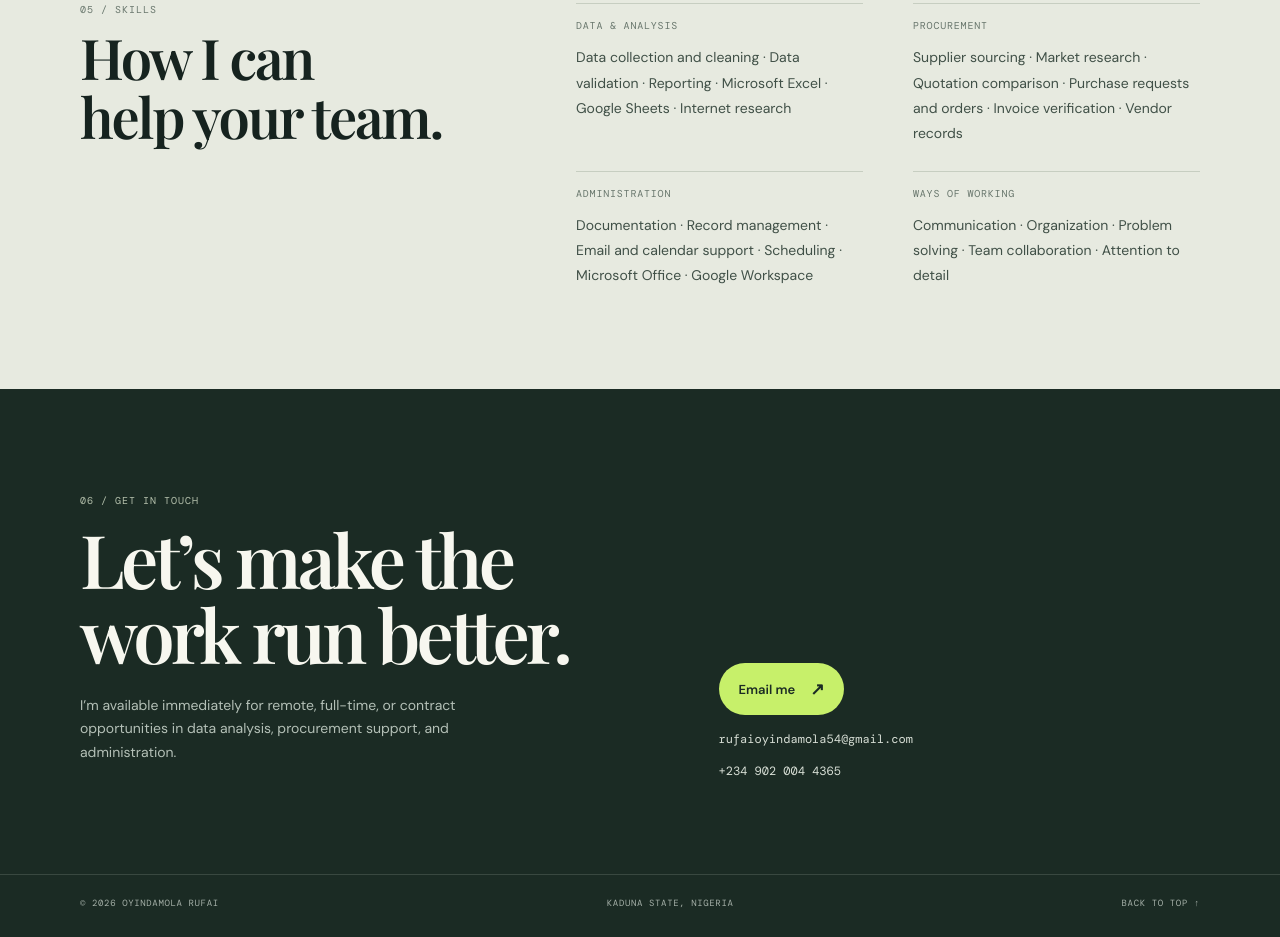
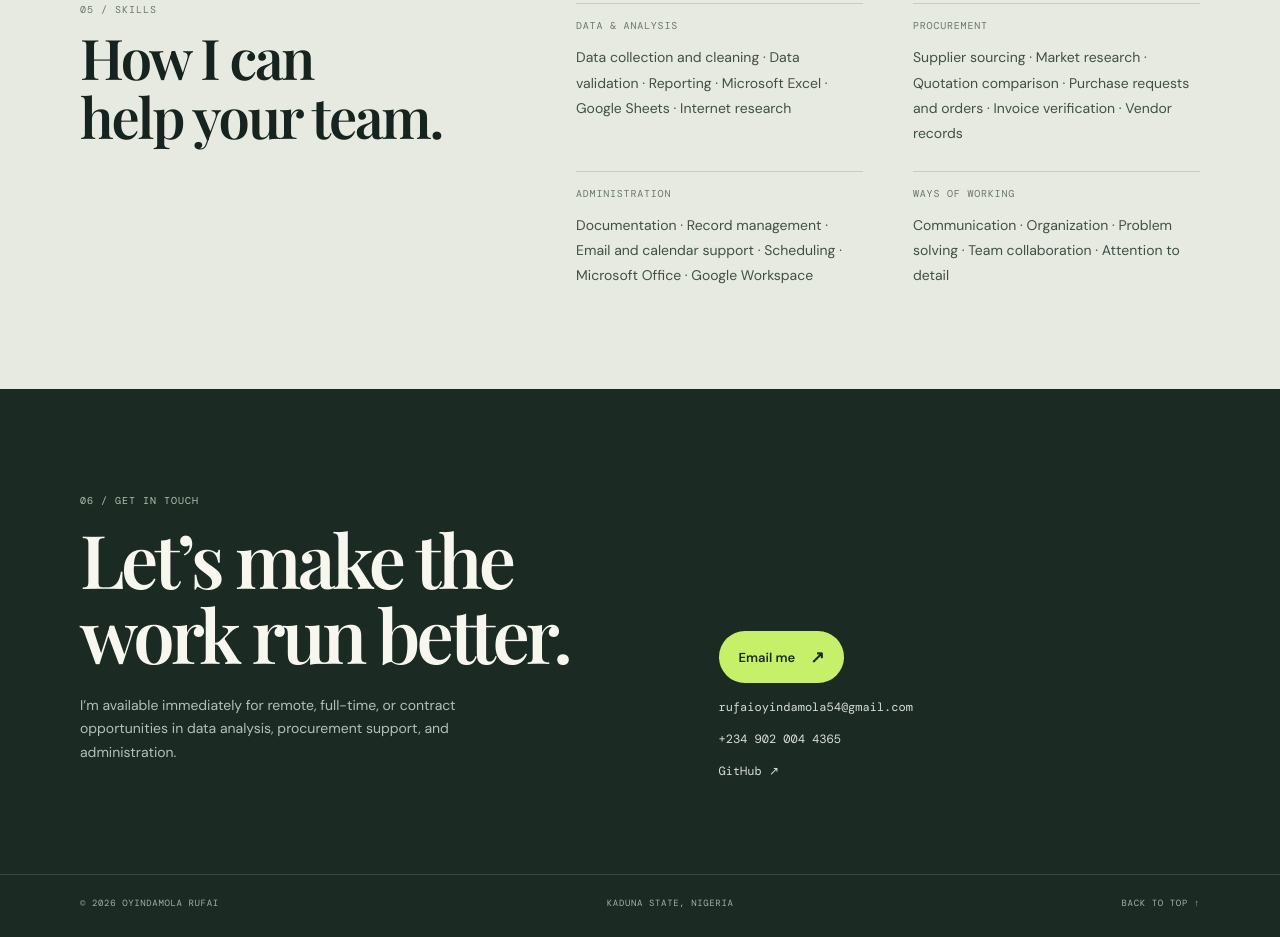
Before and after one commit to rufaioyindamola54-tech/Oyindamola--portfolio, a plain HTML site: page index.html in a window 1280 px wide. Shown: the part 3660-4597 px from the top of the page. Drawn offline with nearby package versions, Linux system fonts and the light colour scheme.

Commit message:
Add GitHub link to portfolio

```diff
--- a/index.html
+++ b/index.html
@@ -34,7 +34,7 @@
 <article class="experience"><div class="exp-meta">Community service</div><div><h3>Society for Mental Health and Social Development</h3><div class="role">Volunteer</div><p>Supported outreach and awareness programs, event coordination, documentation, and record keeping.</p></div></article>
 </div></section>
 <section class="about"><div class="wrap section about-grid"><div><div class="label">05 / Skills</div><h2>How I can<br>help your team.</h2></div><div class="skills"><div class="skill-group"><h3>Data & analysis</h3><p>Data collection and cleaning · Data validation · Reporting · Microsoft Excel · Google Sheets · Internet research</p></div><div class="skill-group"><h3>Procurement</h3><p>Supplier sourcing · Market research · Quotation comparison · Purchase requests and orders · Invoice verification · Vendor records</p></div><div class="skill-group"><h3>Administration</h3><p>Documentation · Record management · Email and calendar support · Scheduling · Microsoft Office · Google Workspace</p></div><div class="skill-group"><h3>Ways of working</h3><p>Communication · Organization · Problem solving · Team collaboration · Attention to detail</p></div></div></div></section>
-<section class="contact" id="contact"><div class="wrap contact-grid"><div><div class="label">06 / Get in touch</div><h2>Let’s make the<br>work run better.</h2><p class="contact-copy">I’m available immediately for remote, full-time, or contract opportunities in data analysis, procurement support, and administration.</p></div><div class="contact-actions"><a class="button" href="mailto:rufaioyindamola54@gmail.com">Email me <span class="arrow">↗</span></a><a class="email" href="mailto:rufaioyindamola54@gmail.com">rufaioyindamola54@gmail.com</a><a class="email" href="tel:+2349020044365">+234 902 004 4365</a></div></div></section>
+<section class="contact" id="contact"><div class="wrap contact-grid"><div><div class="label">06 / Get in touch</div><h2>Let’s make the<br>work run better.</h2><p class="contact-copy">I’m available immediately for remote, full-time, or contract opportunities in data analysis, procurement support, and administration.</p></div><div class="contact-actions"><a class="button" href="mailto:rufaioyindamola54@gmail.com">Email me <span class="arrow">↗</span></a><a class="email" href="mailto:rufaioyindamola54@gmail.com">rufaioyindamola54@gmail.com</a><a class="email" href="tel:+2349020044365">+234 902 004 4365</a><a class="email" href="https://github.com/rufaioyindamola54-tech" target="_blank" rel="noopener noreferrer">GitHub ↗</a></div></div></section>
 </main><footer class="footer"><div class="wrap footer-inner"><span>© <span id="year"></span> Oyindamola Rufai</span><span>Kaduna State, Nigeria</span><a href="#top">Back to top ↑</a></div></footer>
 <script>document.getElementById('year').textContent=new Date().getFullYear();</script>
 </body></html>
```
